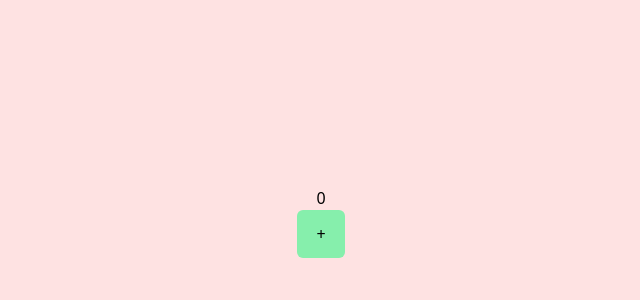
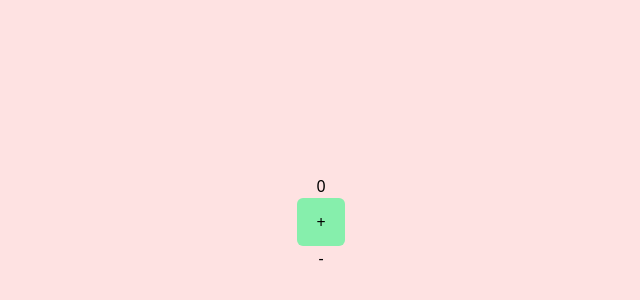
Before and after one commit to seon-2/bcs-part2-react, a React (Create React App) app in the folder dapp-03-31/: page / in a window 1280 px wide. Shown: the part 178-478 px from the top of the page, without its empty margins (319-959 px from the left). Built offline with nearby package versions, Linux system fonts and the light colour scheme.

Commit message:
✨ [feature] setCount 사용해서 빼기 기능 구현

```diff
--- a/dapp-03-31/src/App.jsx
+++ b/dapp-03-31/src/App.jsx
@@ -5,6 +5,16 @@ function App() {
 
   const onClickAdd = () => {
     setCount(count + 1);
+  };
+
+  const onClickSubtract = () => {
+    // 이전 값을 가져와서 사용
+    /* 여러 줄 주석
+    setCount((prev) => {
+      return prev - 1;
+    });
+    */
+    setCount(count - 1);
   };
 
   return (
@@ -17,6 +27,9 @@ function App() {
       >
         +
       </button>
+      <button className="" onClick={onClickSubtract}>
+        -
+      </button>
     </div>
   );
 }
```
